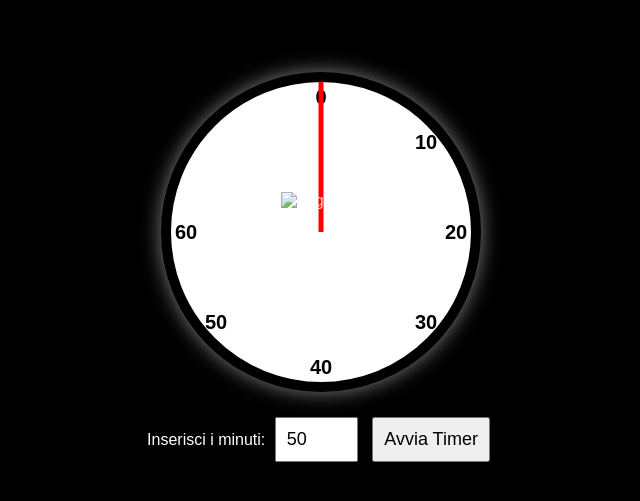
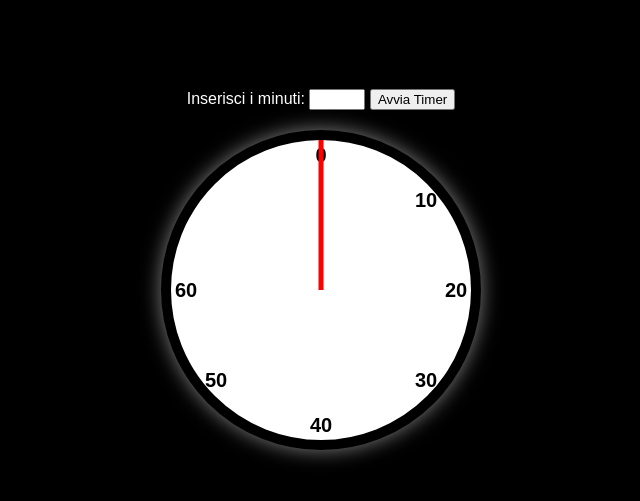
Before and after one commit to Angelo1234565/TIMER, a plain HTML site: page index.html in a window 1280 px wide. Shown: the part 139-640 px from the top of the page, without its empty margins (319-959 px from the left). Drawn offline with Linux system fonts and the light colour scheme.

Commit message:
Update index.html

```diff
--- a/index.html
+++ b/index.html
@@ -22,7 +22,7 @@
             background: white;
             border-radius: 50%;
             border: 10px solid black;
-            box-shadow: 0px 0px 20px rgba(255, 255, 255, 0.5);
+            box-shadow: 0 0 20px rgba(255, 255, 255, 0.5);
         }
         .numbers {
             position: absolute;
@@ -47,6 +47,9 @@
             transform: translateX(-50%) rotate(0deg);
             transition: transform 1s linear;
         }
+        .input-container {
+            margin-bottom: 20px;
+        }
         .logo {
             position: absolute;
             width: 80px;
@@ -56,18 +59,15 @@
             transform: translate(-50%, -50%);
             opacity: 0.8;
         }
-        .controls {
-            margin-top: 20px;
-            text-align: center;
-        }
-        input, button {
-            padding: 10px;
-            font-size: 18px;
-            margin: 5px;
-        }
     </style>
 </head>
 <body>
+
+    <div class="input-container">
+        <label for="minutes">Inserisci i minuti:</label>
+        <input type="number" id="minutes" min="1" max="60">
+        <button onclick="startTimer()">Avvia Timer</button>
+    </div>
 
     <div class="clock">
         <div class="numbers">
@@ -80,42 +80,41 @@
             <span style="top: 50%; left: 5%;">60</span>
         </div>
         <div class="hand" id="hand"></div>
-        <img src="your-logo.png" class="logo" alt="Logo">
-    </div>
-
-    <div class="controls">
-        <label for="minutes">Inserisci i minuti:</label>
-        <input type="number" id="minutes" min="1" max="60" value="50">
-        <button onclick="startTimer()">Avvia Timer</button>
     </div>
 
     <script>
-        let interval;
+        let countdown;
 
         function startTimer() {
-            clearInterval(interval); // Ferma eventuali timer precedenti
-
             let minutes = parseInt(document.getElementById("minutes").value);
             if (isNaN(minutes) || minutes < 1 || minutes > 60) {
-                alert("Inserisci un valore tra 1 e 60 minuti.");
+                alert("Inserisci un numero tra 1 e 60");
                 return;
             }
 
-            let remainingSeconds = minutes * 60;
-            let startDegrees = (minutes / 60) * 360; // Calcola l'angolo iniziale
+            let totalSeconds = minutes * 60;
+            let initialAngle = (minutes / 60) * 360; // Posizione iniziale della lancetta
             let hand = document.getElementById("hand");
 
-            hand.style.transform = `translateX(-50%) rotate(${startDegrees}deg)`;
+            // Imposta la lancetta all'angolo iniziale
+            hand.style.transform = `translateX(-50%) rotate(${initialAngle}deg)`;
 
-            interval = setInterval(() => {
-                remainingSeconds--;
-                let angle = (remainingSeconds / (minutes * 60)) * startDegrees;
+            clearInterval(countdown); // Ferma eventuali timer precedenti
+            let startTime = Date.now();
+
+            countdown = setInterval(() => {
+                let elapsedSeconds = Math.floor((Date.now() - startTime) / 1000);
+                let remainingSeconds = totalSeconds - elapsedSeconds;
+
+                if (remainingSeconds <= 0) {
+                    clearInterval(countdown);
+                    hand.style.transform = `translateX(-50%) rotate(0deg)`;
+                    return;
+                }
+
+                let angle = (remainingSeconds / totalSeconds) * initialAngle;
                 hand.style.transform = `translateX(-50%) rotate(${angle}deg)`;
 
-                if (remainingSeconds <= 0) {
-                    clearInterval(interval);
-                    alert("Tempo scaduto!");
-                }
             }, 1000);
         }
     </script>
```
